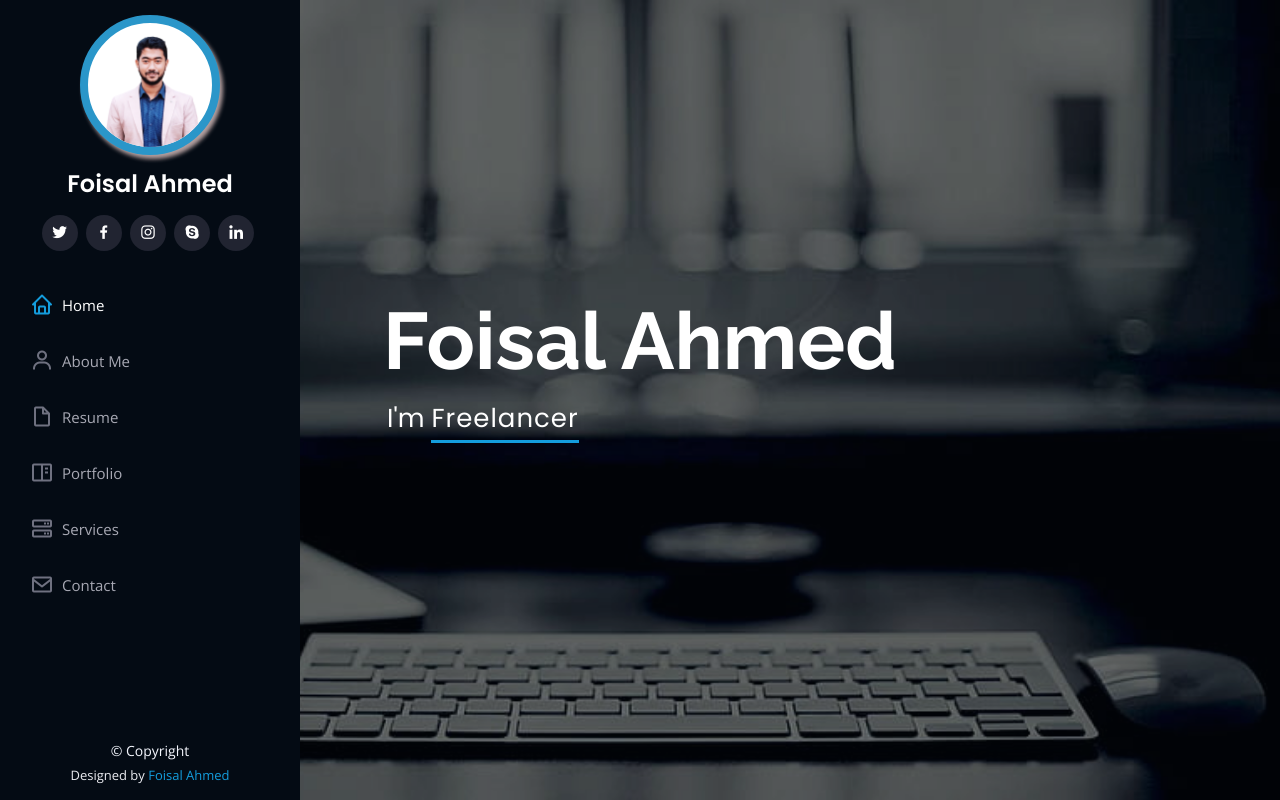
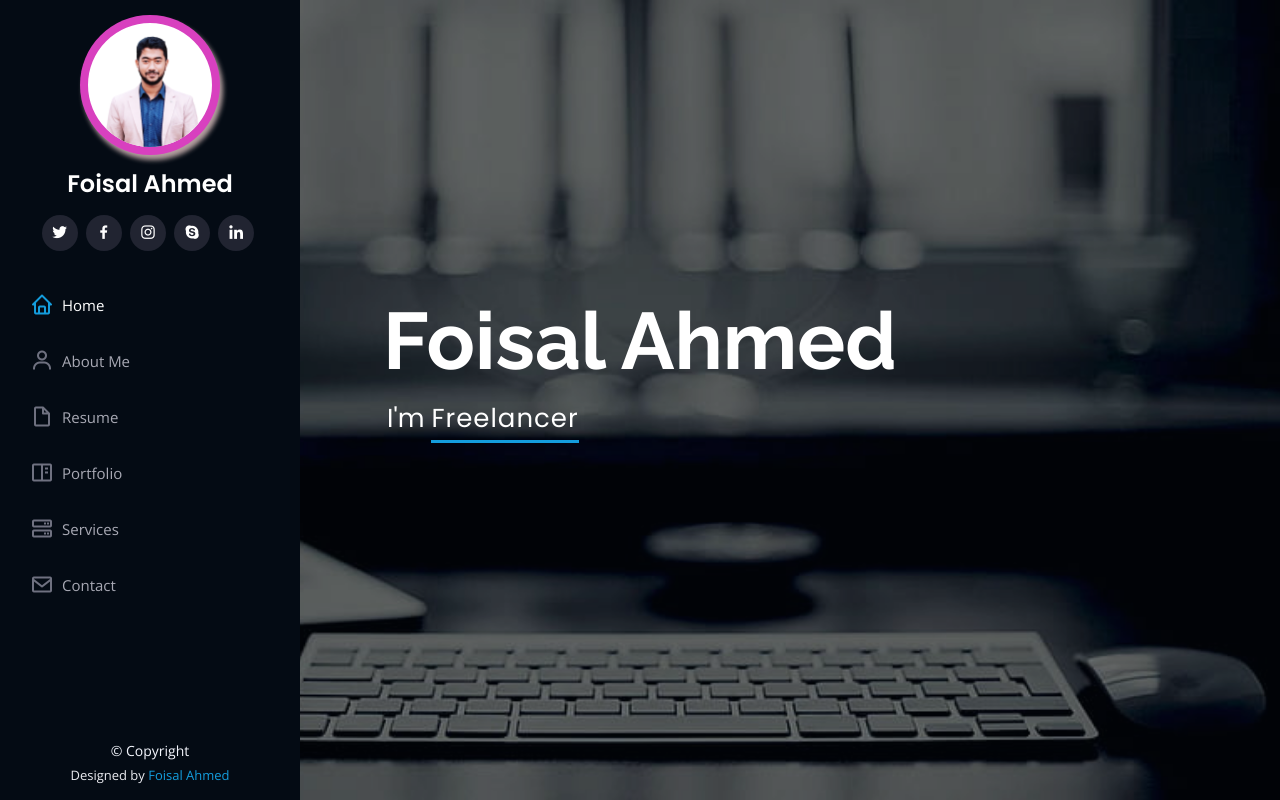
Before and after one commit to foisaljsback/foisaljsback.github.io, a plain HTML site: page index.html in a window 1280 px wide. Shown: the top 800 px of the page. Drawn offline with nearby package versions, Linux system fonts and the light colour scheme; files whose address does not match are found by name.

Commit message:
protfolio update

```diff
--- a/assets/css/style.css
+++ b/assets/css/style.css
@@ -83,8 +83,8 @@ h6 {
   margin: 15px auto;
   display: block;
   width: 140px;
-  border: 8px solid #2a96c9;
-  box-shadow: 3px 4px 4px rgb(179, 159, 159);
+  border: 8px solid #d428b7e2;
+  box-shadow: 3px 5px 5px rgb(179, 159, 159);
 }
 
 #header .profile h1 {
```
